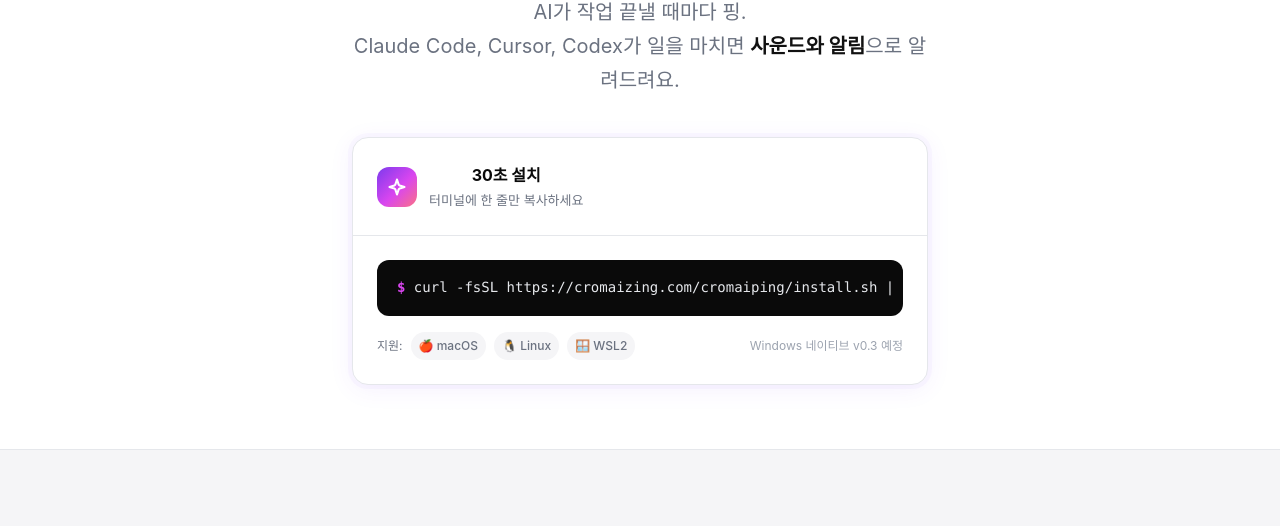
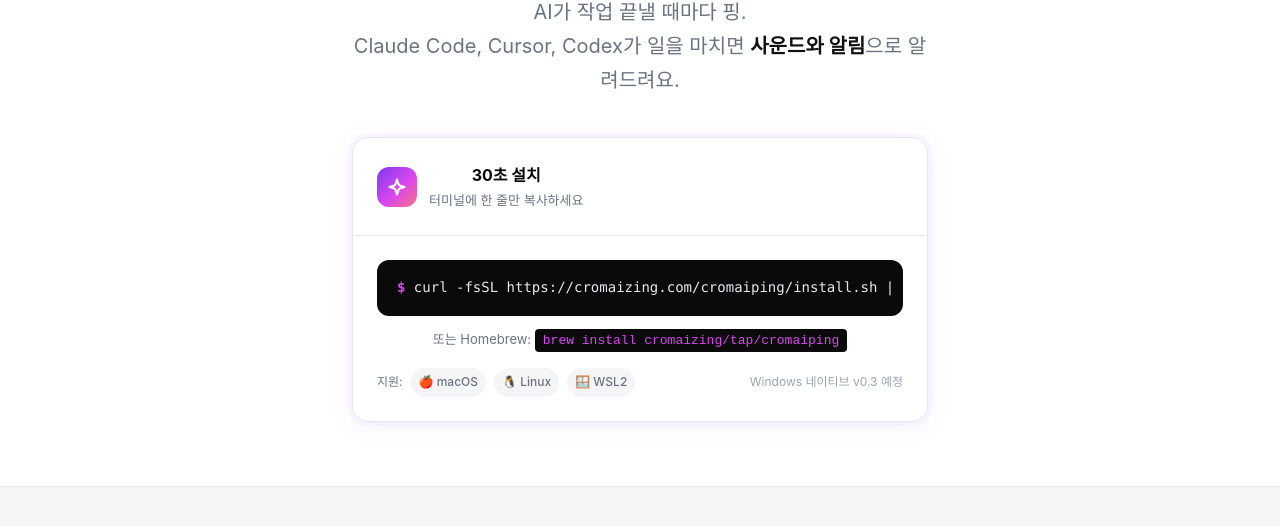
Before and after one commit to cromaizing/cromaiping, a plain HTML site: page website/index.html in a window 1280 px wide. Shown: the part 274-800 px from the top of the page. Drawn offline with Linux system fonts and the light colour scheme; a web font is replaced by a local one.

Commit message:
feat(install): GitHub Release fallback + brew install 명령어 추가
install.sh:
- TARBALL_URL_PRIMARY: cromaizing.com (브랜드 우선)
- TARBALL_URL_FALLBACK: GitHub Releases (백업)
- 1순위 실패 시 자동으로 2순위 시도

README.md:
- 3가지 설치 방법 통합 (brew / curl / git clone)
- Homebrew를 가장 위에 배치 (macOS/Linux 친숙)

website/index.html:
- 메인 설치 박스 아래 brew 명령어 추가
- 클릭 시 자동 복사 (copyBrew)

```diff
--- a/website/index.html
+++ b/website/index.html
@@ -695,6 +695,9 @@
     </div>
     <div class="install-card-body">
       <div class="install-cmd" id="installCmd" onclick="copyCmd()">curl -fsSL https://cromaizing.com/cromaiping/install.sh | bash</div>
+      <div style="margin-top: 0.75rem; font-size: 0.8125rem; color: var(--muted-foreground);">
+        또는 Homebrew: <code id="brewCmd" onclick="copyBrew()" style="background: var(--code-bg); color: var(--brand-fuchsia); padding: 4px 8px; border-radius: 4px; cursor: pointer; user-select: all; font-family: 'SF Mono', monospace;">brew install cromaizing/tap/cromaiping</code>
+      </div>
       <div class="install-platforms">
         <span>지원:</span>
         <span class="platform-pill">🍎 macOS</span>
@@ -1217,6 +1220,14 @@
     setTimeout(() => toast.classList.remove('show'), 2000);
   });
 }
+function copyBrew() {
+  const cmd = document.getElementById('brewCmd').textContent;
+  navigator.clipboard.writeText(cmd).then(() => {
+    const toast = document.getElementById('copyToast');
+    toast.classList.add('show');
+    setTimeout(() => toast.classList.remove('show'), 2000);
+  });
+}
 </script>
 
 </body>
```
Also changed, not shown: 2 other files.
